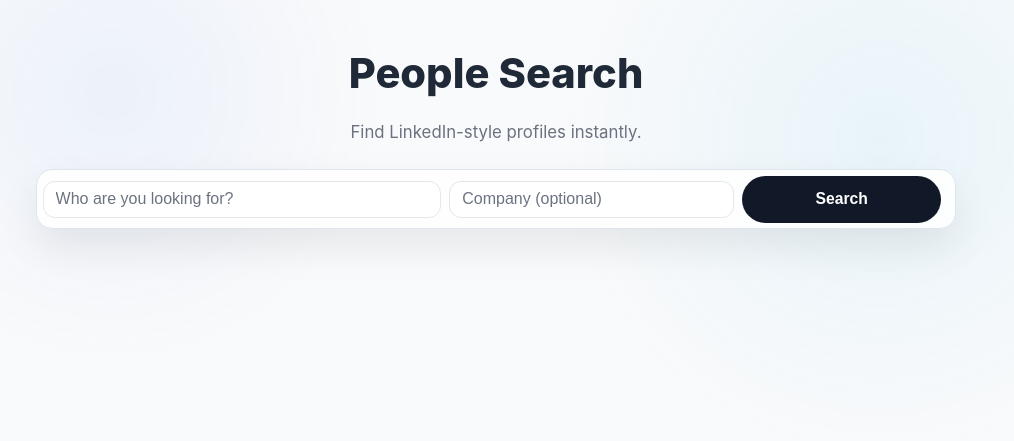
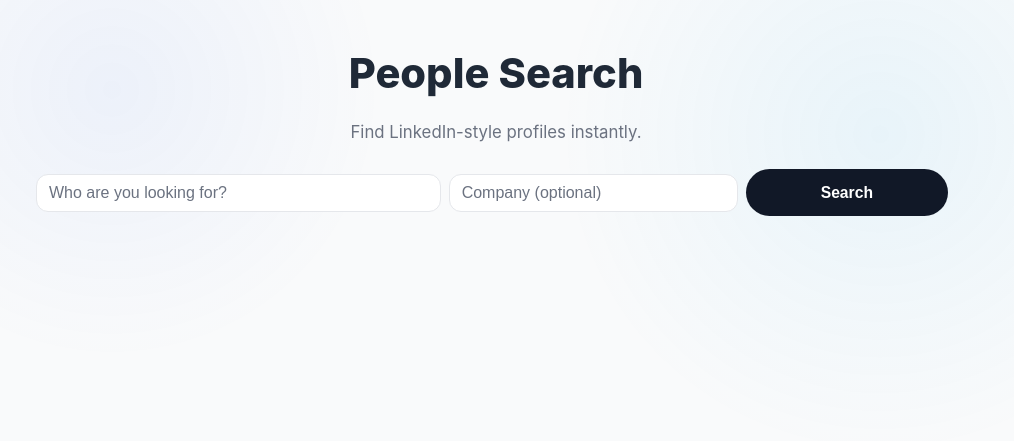
Before and after one commit to Kedaar-NR/people-parse, a FastAPI app: page / in a window 1280 px wide. Shown: the top 441 px of the page, without its empty margins (144-1158 px from the left). Run offline with FastAPI, Linux system fonts and the light colour scheme.

Commit message:
Remove outer shell around search bar

```diff
--- a/static/css/style.css
+++ b/static/css/style.css
@@ -133,11 +133,10 @@ body {
     display: grid;
     grid-template-columns: 1.4fr 1fr 0.7fr auto;
     gap: 0.5rem;
-    background: rgba(255, 255, 255, 0.9);
-    border: 1px solid #dfe4ef;
-    border-radius: 16px;
-    padding: 0.35rem;
-    box-shadow: 0 18px 40px rgba(0, 0, 0, 0.08);
+    background: transparent;
+    border: none;
+    padding: 0;
+    box-shadow: none;
     align-items: center;
 }
 
```
